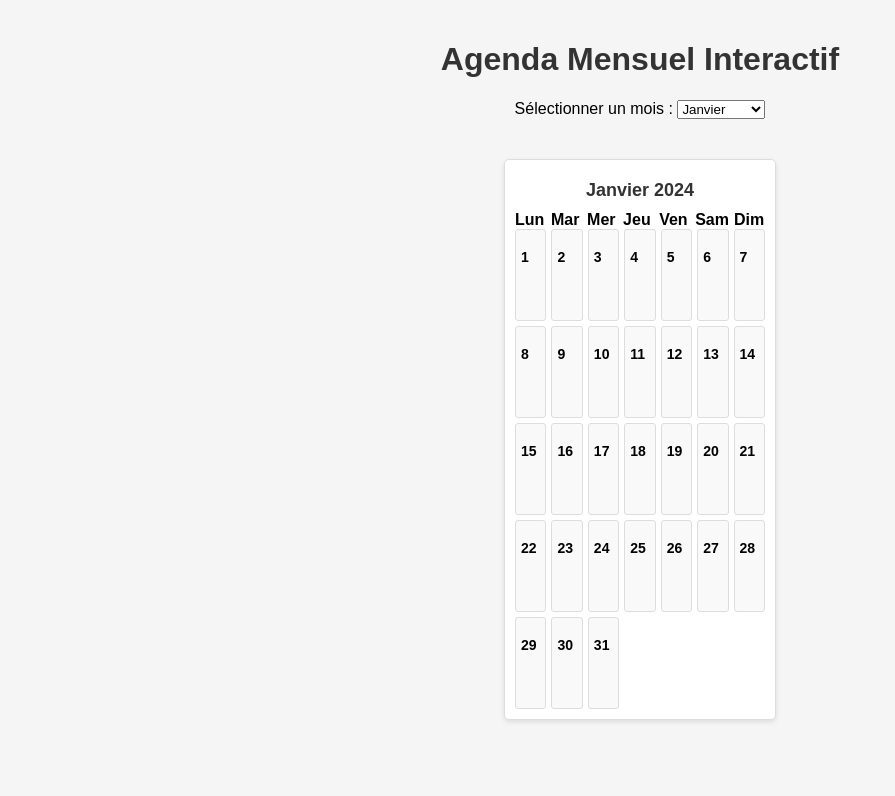
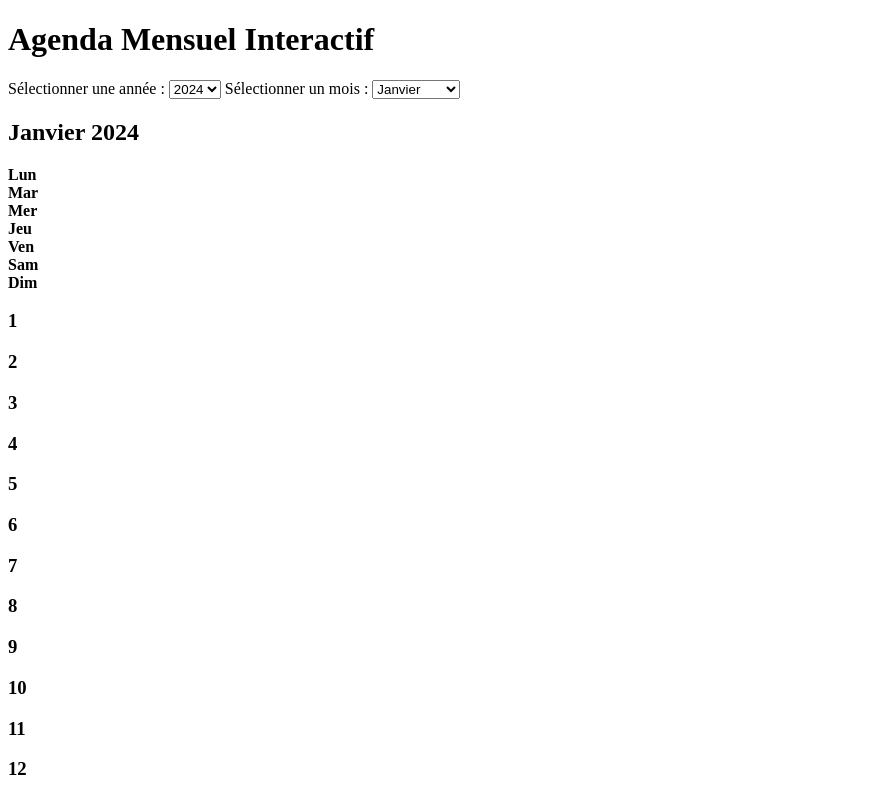
Before and after one commit to Timnini/AE3, a plain HTML site: page index.html in a window 1280 px wide. Shown: the top 796 px of the page, without its empty margins (0-895 px from the left). Drawn offline with Linux system fonts and the light colour scheme.

Commit message:
Update index.html

```diff
--- a/index.html
+++ b/index.html
@@ -5,109 +5,7 @@
     <meta name="viewport" content="width=device-width, initial-scale=1.0">
     <title>Agenda Mensuel Interactif</title>
     <style>
-        body {
-            font-family: Arial, sans-serif;
-            background-color: #f5f5f5;
-            margin: 0;
-            padding: 20px;
-            display: flex;
-            flex-direction: column;
-            align-items: center;
-        }
-
-        h1 {
-            color: #333;
-            text-align: center;
-        }
-
-        .month-selector {
-            margin-bottom: 20px;
-        }
-
-        .month-calendar {
-            border: 1px solid #ddd;
-            border-radius: 5px;
-            box-shadow: 0px 2px 5px rgba(0, 0, 0, 0.1);
-            background-color: #ffffff;
-            padding: 10px;
-            width: 250px;
-            margin-top: 20px;
-        }
-
-        .month h2 {
-            text-align: center;
-            font-size: 18px;
-            margin: 0;
-            padding: 10px 0;
-            color: #333;
-        }
-
-        .days {
-            display: grid;
-            grid-template-columns: repeat(7, 1fr);
-            gap: 5px;
-        }
-
-        .day {
-            background-color: #f9f9f9;
-            border: 1px solid #ddd;
-            height: 80px;
-            font-size: 12px;
-            border-radius: 3px;
-            padding: 5px;
-            display: flex;
-            flex-direction: column;
-            justify-content: space-between;
-            cursor: pointer;
-            transition: background-color 0.3s;
-        }
-
-        .day:hover {
-            background-color: #e0f7fa;
-        }
-
-        .task-list {
-            list-style-type: none;
-            padding: 0;
-            margin: 0;
-            font-size: 10px;
-            overflow-y: auto;
-            max-height: 50px;
-        }
-
-        .task-list li {
-            background-color: #d1c4e9;
-            margin-top: 2px;
-            padding: 2px;
-            border-radius: 3px;
-            display: flex;
-            justify-content: space-between;
-            align-items: center;
-        }
-
-        /* Bouton Supprimer esthétique */
-        .delete-btn {
-            background-color: #f44336; /* Rouge vif */
-            color: white;
-            border: none;
-            font-size: 12px;
-            padding: 5px 10px;
-            border-radius: 20px; /* Bordures arrondies */
-            cursor: pointer;
-            transition: all 0.3s ease;
-            box-shadow: 0 4px 6px rgba(0, 0, 0, 0.1); /* Ombre discrète */
-        }
-
-        .delete-btn:hover {
-            background-color: #d32f2f; /* Rouge plus foncé au survol */
-            transform: scale(1.05); /* Effet de zoom */
-            box-shadow: 0 6px 10px rgba(0, 0, 0, 0.15); /* Ombre plus marquée */
-        }
-
-        .delete-btn:focus {
-            outline: none;
-            box-shadow: 0 0 0 3px rgba(244, 67, 54, 0.5); /* Bordure d'accent au focus */
-        }
+        /* Styles identiques à ceux déjà fournis */
     </style>
 </head>
 <body>
@@ -115,6 +13,11 @@
 <h1>Agenda Mensuel Interactif</h1>
 
 <div class="month-selector">
+    <label for="yearSelect">Sélectionner une année :</label>
+    <select id="yearSelect" onchange="changeMonth()">
+        <!-- Remplir dynamiquement les options d'années -->
+    </select>
+
     <label for="monthSelect">Sélectionner un mois :</label>
     <select id="monthSelect" onchange="changeMonth()">
         <option value="1">Janvier</option>
@@ -142,7 +45,7 @@
 
     const dayNames = ["Lun", "Mar", "Mer", "Jeu", "Ven", "Sam", "Dim"];
 
-    // Génère le calendrier pour un mois donné
+    // Générer le calendrier pour un mois et une année donnés
     function generateMonthCalendar(year, month) {
         const calendarContainer = document.getElementById("monthCalendar");
         calendarContainer.innerHTML = ""; // Vide le calendrier
@@ -271,16 +174,29 @@
         taskItem.remove(); // Supprimer la tâche visuellement
     }
 
-    // Fonction pour changer le mois
+    // Fonction pour changer le mois et l'année
     function changeMonth() {
         const month = parseInt(document.getElementById("monthSelect").value);
-        const currentYear = new Date().getFullYear();
-        generateMonthCalendar(currentYear, month);
+        const year = parseInt(document.getElementById("yearSelect").value);
+        generateMonthCalendar(year, month);
     }
 
-    // Affiche le calendrier pour le mois actuel
-    const currentYear = new Date().getFullYear();
-    changeMonth(); // Affiche le mois sélectionné
+    // Initialisation de la liste des années
+    function initializeYearSelect() {
+        const yearSelect = document.getElementById("yearSelect");
+        const currentYear = new Date().getFullYear();
+        for (let year = currentYear - 5; year <= currentYear + 5; year++) {
+            const option = document.createElement("option");
+            option.value = year;
+            option.textContent = year;
+            yearSelect.appendChild(option);
+        }
+        yearSelect.value = currentYear; // Sélectionner l'année actuelle
+    }
+
+    // Initialisation
+    initializeYearSelect();
+    changeMonth();
 </script>
 
 </body>
```
